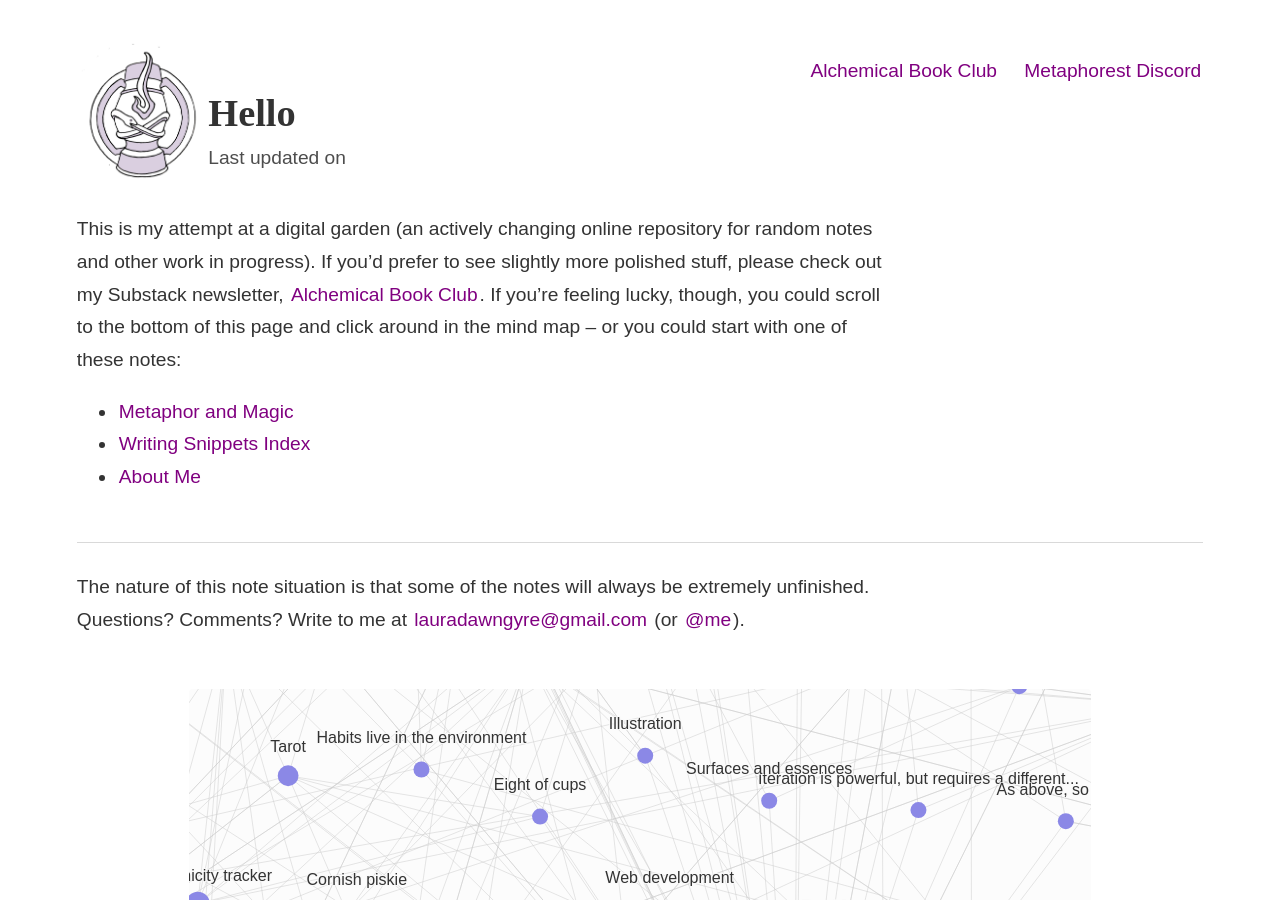
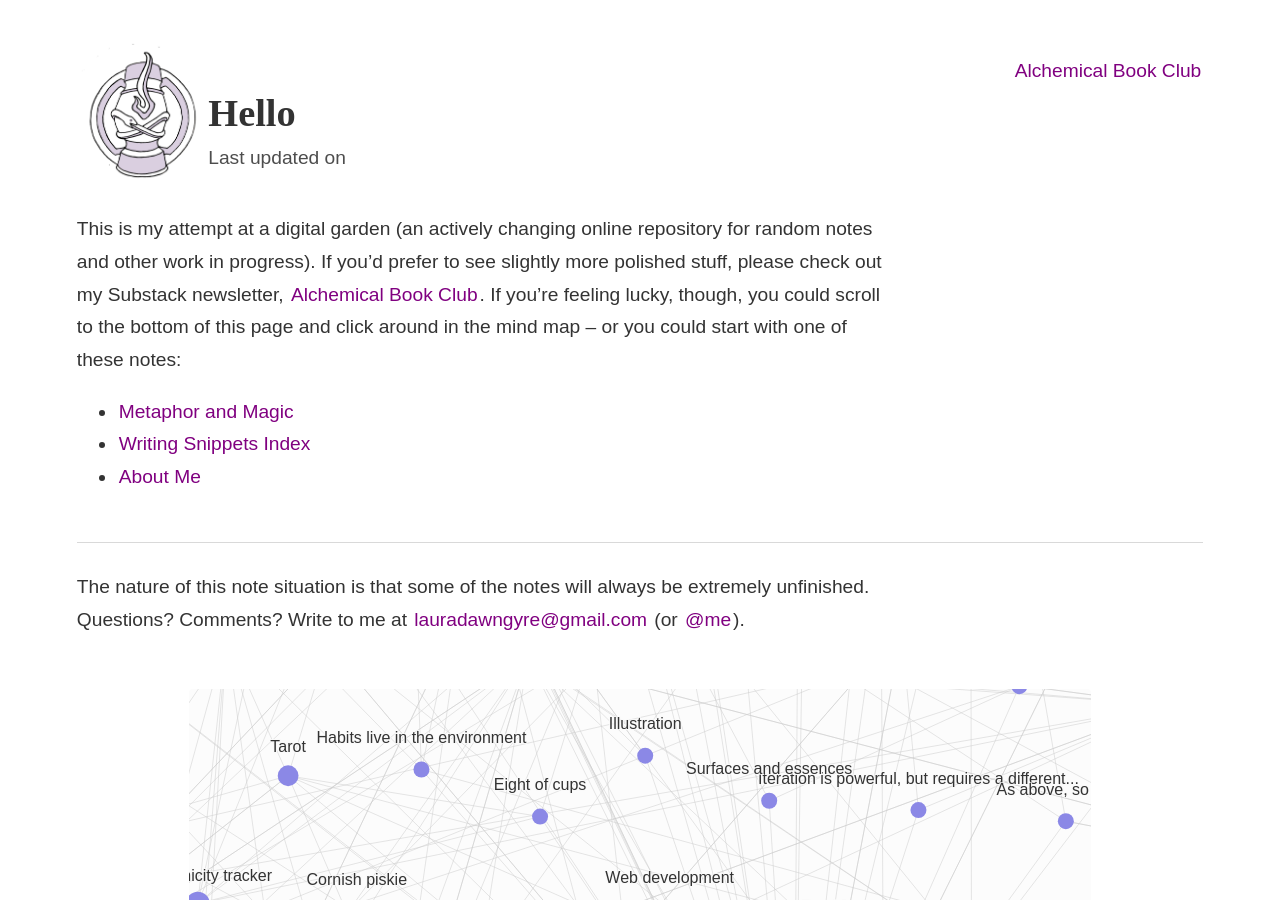
Before and after one commit to lauragyre/jekyll, a Jekyll site: the page built from _notes/About/Hello.md, in a window 1280 px wide and 900 px high. Built offline with Jekyll 4.4.1, drawn with Linux system fonts in a browser that asks for light colours; some web fonts are replaced.

Commit message:
removing discord link

```diff
--- a/_includes/nav.html
+++ b/_includes/nav.html
@@ -1,4 +1,3 @@
 <div>
     <a class="external-link" href="{{ "http://lauragyre.substack.com" }}/">{{ "Alchemical Book Club" }}</a>
-<a class="external-link" href="{{ "https://discord.gg/KyUupdSV57" }}/">{{ "Metaphorest Discord" }}</a>
 </div>
```
